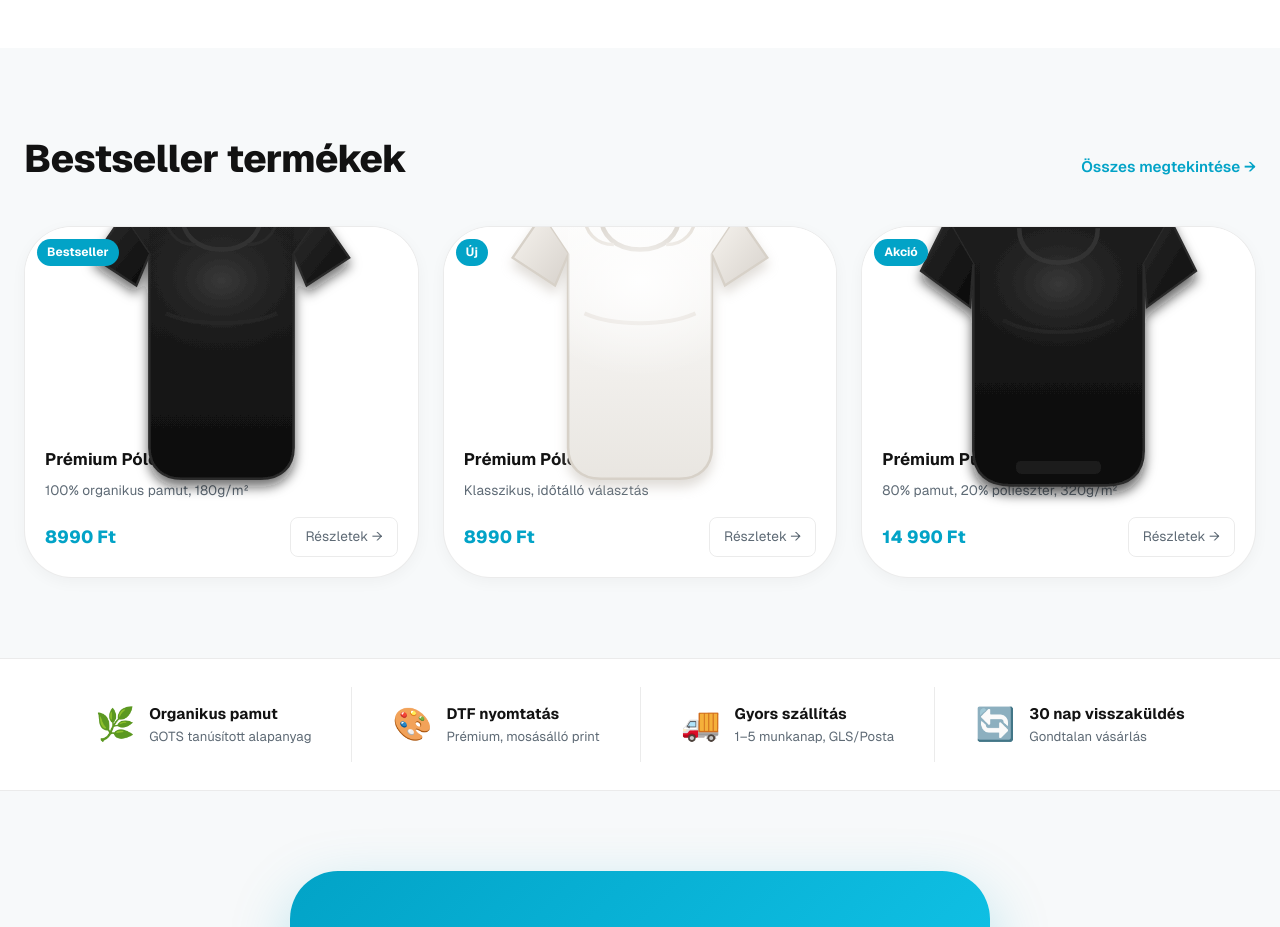
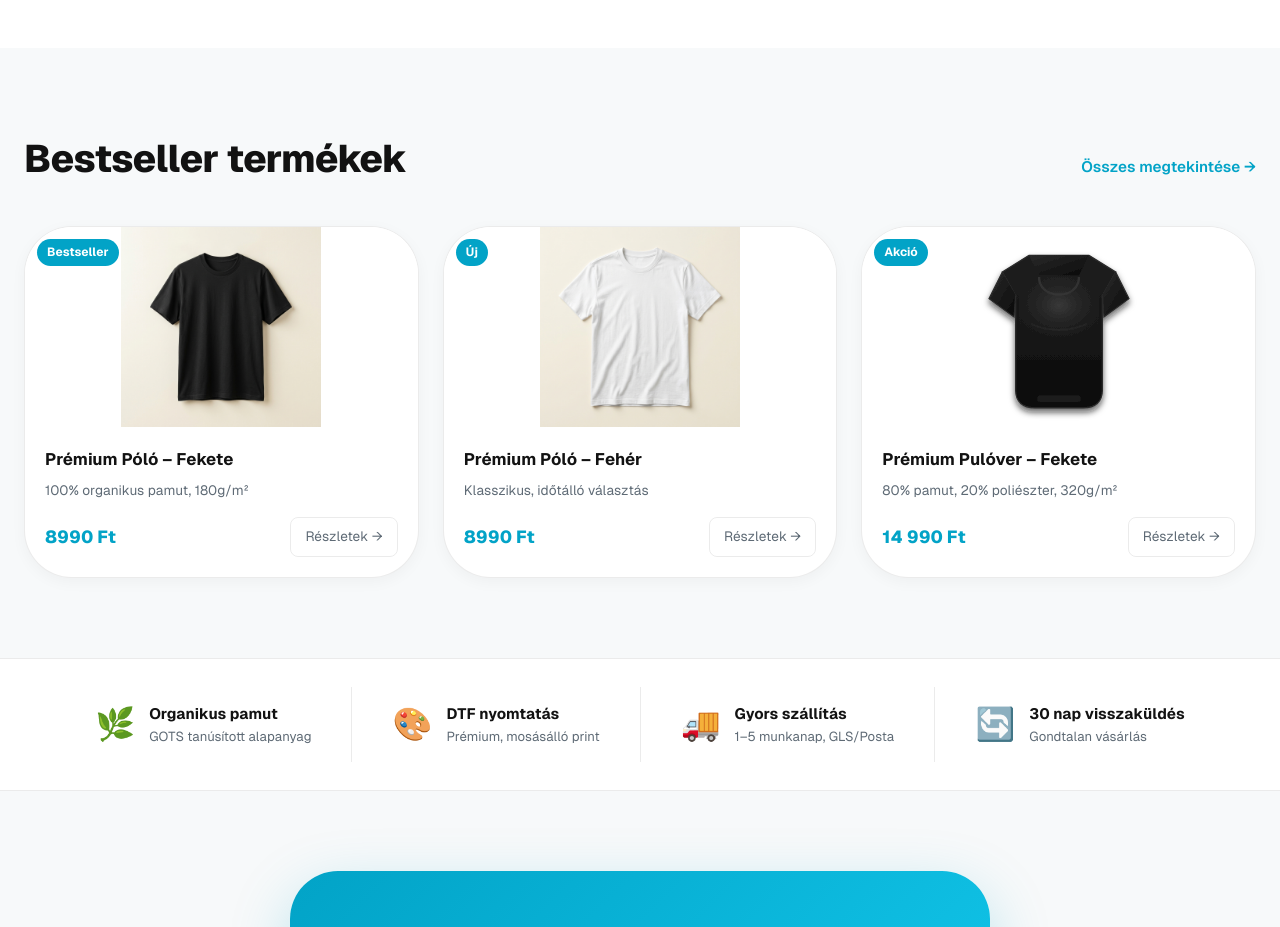
Before and after one commit to Robert777888/dayart-shop, a Next.js app: page / in a window 1280 px wide. Shown: the part 1320-2247 px from the top of the page. Built offline with nearby package versions, Linux system fonts and the light colour scheme.

Commit message:
feat(ui): implement studio lightstage #ffffff wrappers for mockups and restore premium high-res PNG mockups

```diff
--- a/src/app/globals.css
+++ b/src/app/globals.css
@@ -572,7 +572,7 @@ img { max-width: 100%; display: block; }
 .featured-grid { display: grid; grid-template-columns: repeat(3, 1fr); gap: 24px; }
 .featured-card { display: flex; flex-direction: column; text-decoration: none; color: inherit; background: var(--color-surface); border: 1px solid var(--color-border); border-radius: var(--radius-xl); overflow: hidden; transition: all var(--transition-base); box-shadow: var(--shadow-sm); }
 .featured-card:hover { transform: translateY(-4px); box-shadow: var(--shadow-lg); border-color: var(--color-border-active); }
-.featured-card-img { height: 200px; background: var(--color-bg-alt); display: flex; align-items: center; justify-content: center; position: relative; }
+.featured-card-img { height: 200px; background: #ffffff; display: flex; align-items: center; justify-content: center; position: relative; }
 .featured-card-emoji { font-size: 5rem; }
 .featured-card-badge { position: absolute; top: 12px; left: 12px; background: var(--color-accent); color: white; font-size: 0.75rem; font-weight: 700; padding: 4px 10px; border-radius: 999px; }
 .featured-card-info { padding: 20px; }
@@ -603,10 +603,11 @@ img { max-width: 100%; display: block; }
 
 .btn-secondary {
   display: inline-flex; justify-content: center; align-items: center;
-  background: rgba(38, 38, 38, 0.4); color: white;
+  background: rgba(26, 26, 26, 0.4);
+  color: var(--color-text-primary);
   padding: 14px 28px; border-radius: 9999px;
-  font-weight: 600; font-size: 1rem;
-  border: 1px solid rgba(72, 72, 71, 0.4);
+  font-weight: 700; font-size: 1rem;
+  border: 1px solid var(--color-border);
   backdrop-filter: blur(20px);
   transition: all var(--transition-base);
 }
@@ -631,7 +632,7 @@ img { max-width: 100%; display: block; }
 }
 .product-img-wrap {
   aspect-ratio: 4/5;
-  background: var(--color-bg-alt);
+  background: #ffffff;
   border-radius: var(--radius-xl);
   display: flex; align-items: center; justify-content: center;
   position: relative; overflow: hidden;
--- a/src/app/page.tsx
+++ b/src/app/page.tsx
@@ -95,8 +95,8 @@ export default function HomePage() {
         </div>
         <div className="featured-grid">
           {[
-            { id: "tshirt-black", name: "Prémium Póló – Fekete", price: 8990, badge: "Bestseller", desc: "100% organikus pamut, 180g/m²", img: "/mockups/tshirt-black.svg" },
-            { id: "tshirt-white", name: "Prémium Póló – Fehér", price: 8990, badge: "Új", desc: "Klasszikus, időtálló választás", img: "/mockups/tshirt-white.svg" },
+            { id: "tshirt-black", name: "Prémium Póló – Fekete", price: 8990, badge: "Bestseller", desc: "100% organikus pamut, 180g/m²", img: "/mockups/tshirt-black-premium.png" },
+            { id: "tshirt-white", name: "Prémium Póló – Fehér", price: 8990, badge: "Új", desc: "Klasszikus, időtálló választás", img: "/mockups/tshirt-white-premium.png" },
             { id: "sweatshirt-black", name: "Prémium Pulóver – Fekete", price: 14990, badge: "Akció", desc: "80% pamut, 20% poliészter, 320g/m²", img: "/mockups/sweatshirt-black.svg" },
           ].map((item) => (
             <Link key={item.id} href={`/shop/${item.id}`} className="featured-card" id={`featured-card-${item.id}`}>
@@ -105,7 +105,7 @@ export default function HomePage() {
                 <img
                   src={item.img}
                   alt={item.name}
-                  style={{ objectFit: "contain" }}
+                  style={{ objectFit: "contain", height: "100%", width: "100%" }}
                 />
                 <span className="featured-card-badge">{item.badge}</span>
               </div>
--- a/src/components/ShopGrid.tsx
+++ b/src/components/ShopGrid.tsx
@@ -47,7 +47,7 @@ function ProductCard({ product }: { product: Product }) {
       <div className="product-img-wrap" style={{ padding: '0px' }}>
         {/* eslint-disable-next-line @next/next/no-img-element */}
         <img
-          src={`/mockups/${product.id === 'custom-tshirt' ? 'tshirt-black.svg' : product.id + '.svg'}`}
+          src={`/mockups/${product.id === 'custom-tshirt' ? 'tshirt-black-premium.png' : (product.id.includes('tshirt') ? product.id + '-premium.png' : product.id + '.svg')}`}
           alt={product.name}
           style={{ width: '100%', height: '100%', objectFit: 'contain' }}
         />
```
